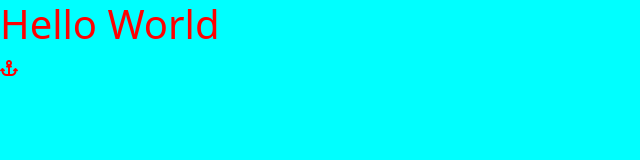
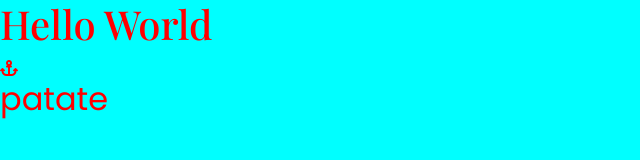
Before and after one commit to Cec-Adc/portfolio-project, a plain HTML site: page index.html in a window 1280 px wide. Shown: the whole page, without its empty margins (0-640 px from the left). Drawn offline with nearby package versions, Linux system fonts and the light colour scheme.

Commit message:
Added the fonts

```diff
--- a/index.html
+++ b/index.html
@@ -10,6 +10,12 @@
       rel="stylesheet"
       integrity="sha384-EVSTQN3/azprG1Anm3QDgpJLIm9Nao0Yz1ztcQTwFspd3yD65VohhpuuCOmLASjC"
       crossorigin="anonymous"
+    />
+    <link rel="preconnect" href="https://fonts.googleapis.com" />
+    <link rel="preconnect" href="https://fonts.gstatic.com" crossorigin />
+    <link
+      href="https://fonts.googleapis.com/css2?family=Playfair+Display:wght@400;500;700&family=Poppins:wght@400;700&display=swap"
+      rel="stylesheet"
     />
     <link rel="stylesheet" href="src/style.css" />
     <script
@@ -25,5 +31,6 @@
   <body>
     <h1>Hello World</h1>
     <i class="fas fa-anchor"></i>
+    <h2>patate</h2>
   </body>
 </html>
--- a/src/style.css
+++ b/src/style.css
@@ -2,3 +2,11 @@ body {
   color: red;
   background-color: aqua;
 }
+
+h1 {
+  font-family: "Playfair Display", serif;
+}
+
+h2 {
+  font-family: "Poppins", sans-serif;
+}
```
